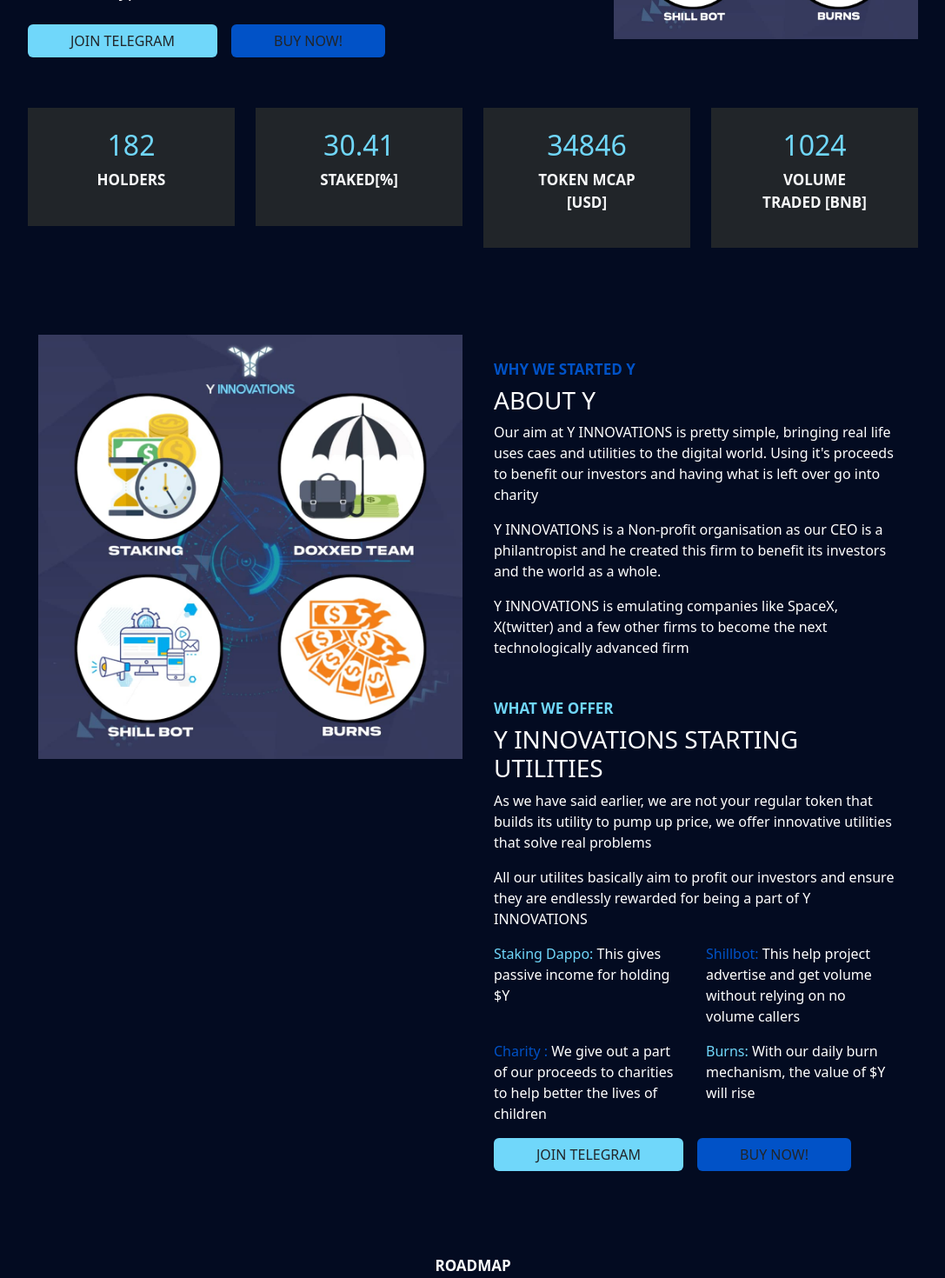
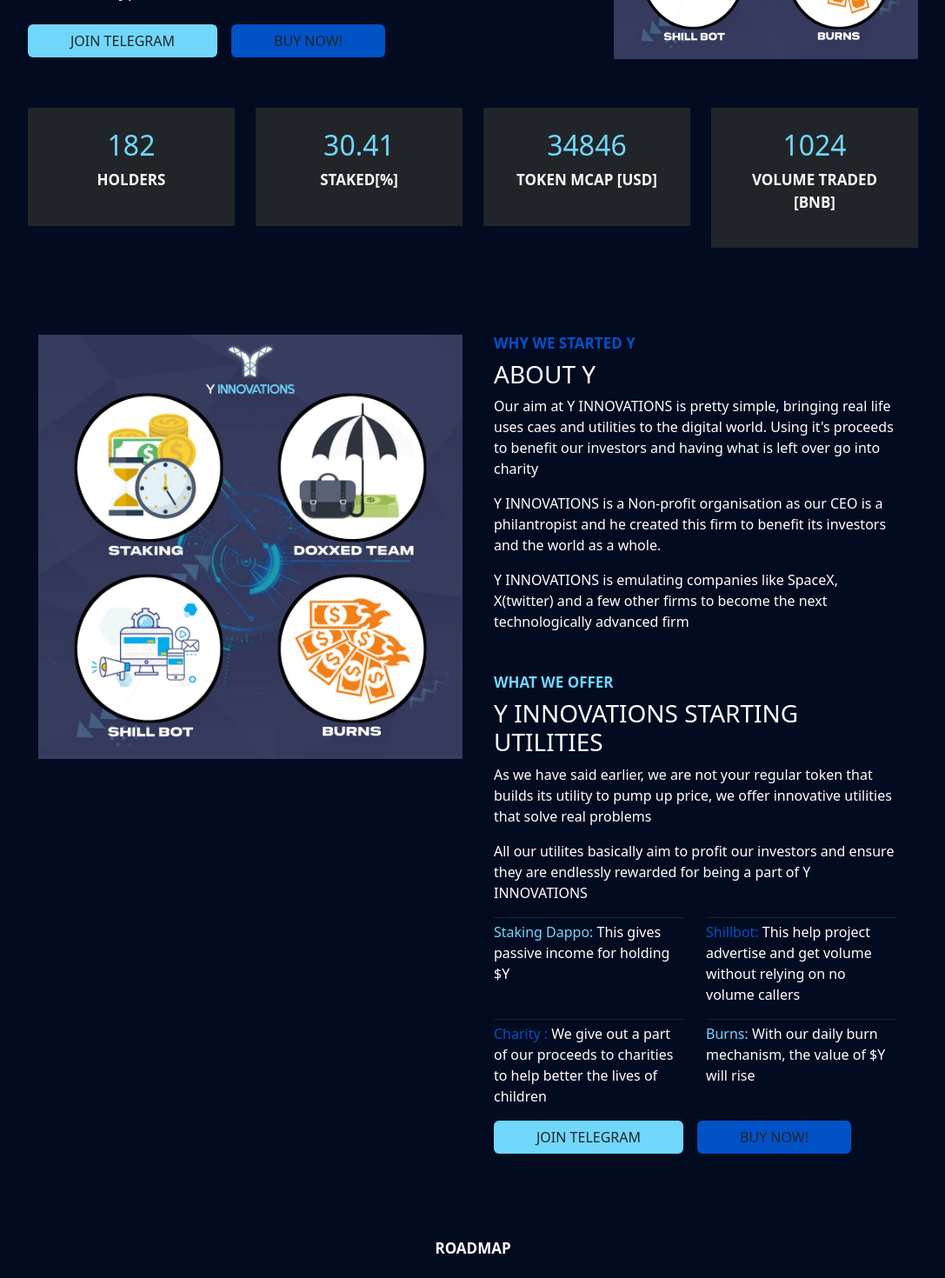
Before and after one commit to EniolaOpakunle/BOOMM, a React (Vite) app: page / in a window 1280 px wide. Shown: the part 480-1950 px from the top of the page at 87% size, without its empty margins (96-1183 px from the left). Built offline with nearby package versions, Linux system fonts and the light colour scheme.

Commit message:
made some changes

```diff
--- a/src/App.css
+++ b/src/App.css
@@ -12,7 +12,16 @@
     animation: logo-spin infinite 20s linear;
   }
 } */
-
+button{
+  transition-property: background-color;
+  transition-duration: 0.6s;
+  transition-timing-function: linear;
+  transition-delay: 0s;
+}
+button:hover{
+  /* transform: scale(1); */
+  background-color: var(--secondaryColor1) !important;
+}
 .text{
   font-size: var(--fontSize);
 }
@@ -97,7 +106,10 @@
   color: var(--primaryColor);
 }
 .about .div2{
-  margin-top: 30px;
+  /* margin-top: 30px; */
+}
+.utility-div{
+  border-top: thin solid rgba(128, 128, 128, 0.185);
 }
 .roadmap .box div{
   justify-content: space-between;
--- a/src/pages/Home.jsx
+++ b/src/pages/Home.jsx
@@ -37,31 +37,31 @@
                 <button className='btn px-5 bgSecondary2 mx-3'>BUY NOW!</button>
               </div>
             </div>
-            <div className='col-lg-6 d-flex justify-content-end img-div'>
+            <div className='col-lg-6 d-flex justify-content-end img-div align-items-center'>
               <img src={aboutImg} alt="" style={{width: "70%", height: "90%"}} className=''/>
             </div>
           </div>
           <div className='row rating'>
             <div className='col-lg-3 col-md-6'>
-                <div className=' text-center bg-dark py-4 px-5 text-light'>
+                <div className=' text-center bg-dark py-4 px-4 text-light'>
                     <h2 className='secondaryColor1'>182</h2>
                     <p className='title'>HOLDERS</p>
                 </div>
             </div>
             <div className='col-lg-3 col-md-6'>
-                <div className=' text-center bg-dark py-4 px-5 text-light'>
+                <div className=' text-center bg-dark py-4 px-4 text-light'>
                     <h2 className='secondaryColor1'>30.41</h2>
                     <p className='title'>STAKED[%]</p>
                 </div>
             </div>
             <div className='col-lg-3 col-md-6'>
-                <div className='text-center bg-dark py-4 px-5 text-light'>
+                <div className='text-center bg-dark py-4 px-4 text-light'>
                     <h2 className='secondaryColor1' >34846</h2>
                     <p className='title'>TOKEN MCAP [USD]</p>
                 </div>
             </div>
             <div className='col-lg-3 col-md-6'>
-                <div className='text-center bg-dark py-4 px-5 text-light'>
+                <div className='text-center bg-dark py-4 px-4 text-light'>
                     <h2 className='secondaryColor1'>1024</h2>
                     <p className='title'>VOLUME TRADED [BNB]</p>
                 </div>
@@ -91,17 +91,25 @@
               <p>All our utilites basically aim to profit our investors and ensure they are endlessly rewarded for being a part of Y INNOVATIONS</p>
             </div>
             <div className='row'>
-              <div className="col-6">
-                <p><span className='secondaryColor1'>Staking Dappo: </span> This gives passive income for holding $Y</p>
+              <div className='col-6 pr-1'>
+                <div className=" utility-div pt-1">
+                    <p><span className='secondaryColor1'>Staking Dappo: </span> This gives passive income for holding $Y</p>
+                </div>
               </div>
-              <div className="col-6">
-                <p><span className='secondaryColor2'>Shillbot:</span> This help project advertise and get volume without relying on no volume callers</p>
+              <div className='col-6 pr-1'>
+                <div className=" utility-div pt-1">
+                    <p><span className='secondaryColor2'>Shillbot:</span> This help project advertise and get volume without relying on no volume callers</p>
+                </div>
               </div>
-              <div className="col-6">
-                <p><span className='secondaryColor2'>Charity :</span> We give out a part of our proceeds to charities to help better the lives of children</p>
+              <div className='col-6 pr-1'>
+                <div className="utility-div pt-1">
+                    <p><span className='secondaryColor2'>Charity :</span> We give out a part of our proceeds to charities to help better the lives of children</p>
+                </div>
               </div>
-              <div className="col-6">
-                <p><span className='secondaryColor1'>Burns: </span>With our daily burn mechanism, the value of $Y will rise</p>
+              <div className='col-6 pr-1'>
+                <div className=" utility-div pt-1">
+                    <p><span className='secondaryColor1'>Burns: </span>With our daily burn mechanism, the value of $Y will rise</p>
+                </div>
               </div>
             </div>
             <div className='btn-div'>
```
